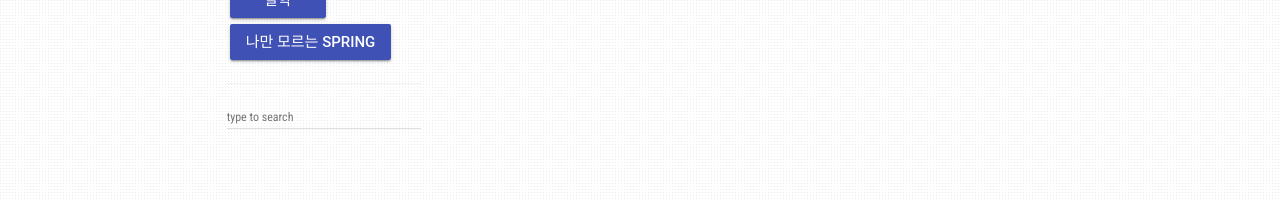
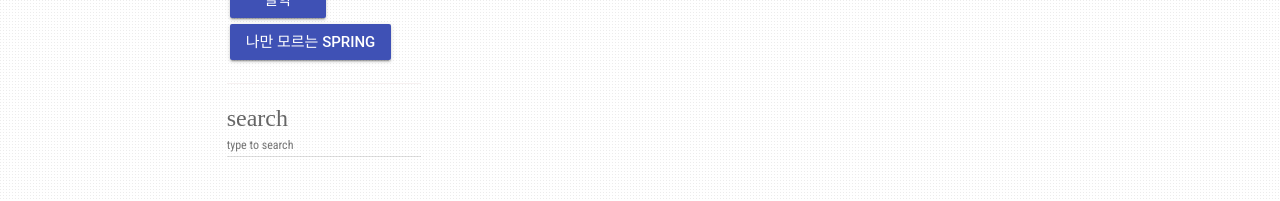
Before and after one commit to CyanRYi/sollabs-demo, a Jekyll site: the page built from _language/all.md, in a window 1280 px wide. Shown: the part 822-1023 px from the top of the page. Built offline with Jekyll 4.4.1, drawn with Linux system fonts in a browser that asks for light colours; nearby versions of some CDN libraries.

Commit message:
검색 input 곁에 icon 추가

```diff
--- a/_layouts/default.html
+++ b/_layouts/default.html
@@ -143,6 +143,7 @@ layout: compress
               </div>
               <hr/>
               <div class="search" id="js-search">
+                  <i class="material-icons">search</i>
                   <input class="mdl-textfield__input search__input" type="text" placeholder="type to search" id="js-search__input">
                   <ul class="search__results" id="js-search__results"></ul>
               </div>
```
